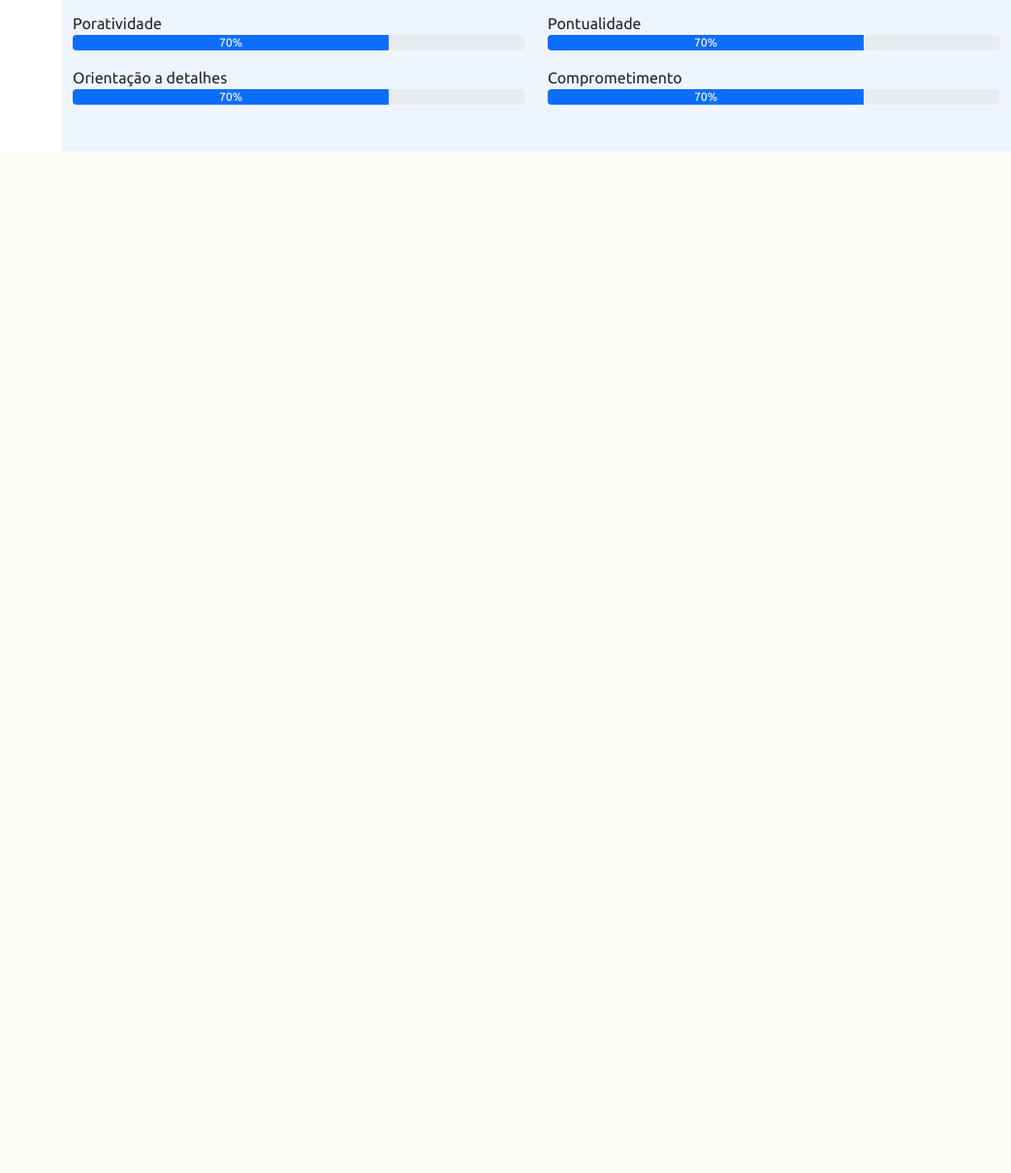
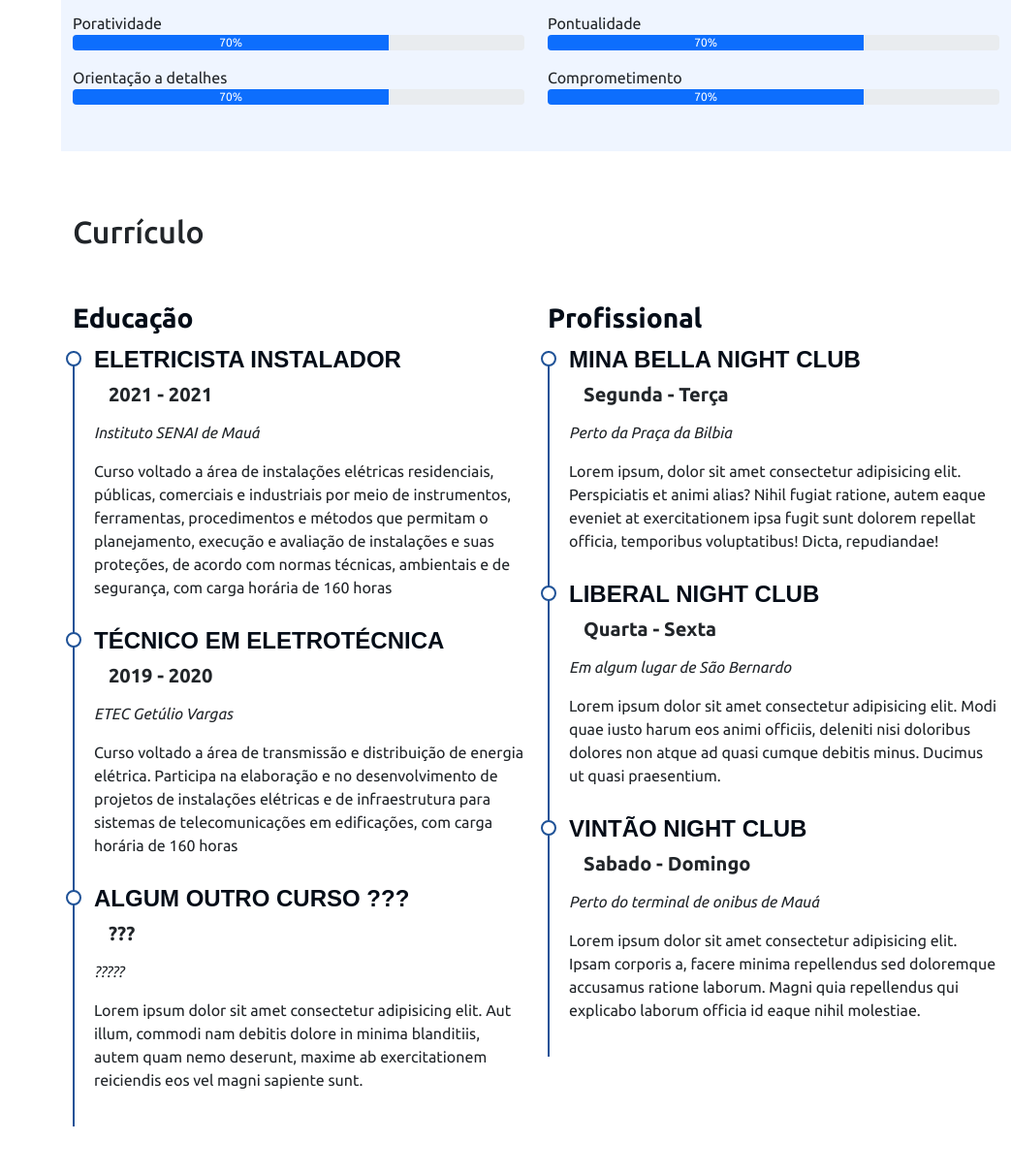
Before and after one commit to Doug-lima/Projeto-TD, a Flask app: page / in a window 1280 px wide. Shown: the part 2340-3550 px from the top of the page at 97% size, without its empty margins (237-1280 px from the left). Before the commit the page ends 2496 px from the top, so only its background shows below. Run offline with Flask 2, Linux system fonts and the light colour scheme; some libraries are stand-ins or nearby versions.

Commit message:
Pagina de Curriculo - feita

```diff
--- a/static/style.css
+++ b/static/style.css
@@ -150,7 +150,7 @@ section#inicio span#subtitle{
 .menu-nav-active #header{
     left: 0;
 }
-
+/*Responsivel*/
 @media(max-width: 1024px){
     #header{
        left: -300px;
@@ -187,3 +187,46 @@ section#inicio span#subtitle{
 .section-bg{
     background-color: #eff5ff;
 }
+/*Habilidades*/
+.cv .cv-title{
+    font-weight: 700;
+    margin-top: 20px;
+    margin-bottom: 20px;
+    color: #050d18;
+}
+
+.cv .cv-item{
+    padding:  0 0 20px 20px;
+    margin-top: -2px;
+    border-left: 2px solid #1f5297;
+    position: relative;
+}
+
+.cv .cv-item h4{
+    line-height: 18px;
+    font-weight: 600;
+    text-transform: uppercase;
+    font-family: "Poppins", sans-serif;
+    color: #050d18;
+    margin-bottom: 10px;
+}
+ /*  ANO*/
+.cv .cv-item h5{
+  /*  background: #e4edf9;*/
+    padding: 5px 15px;
+    display: inline-block;
+    font-weight: 600;
+    margin-bottom: 10px;
+}
+
+.cv .cv-item::before{
+    content: "";
+    position: absolute;
+    top: 0;
+    left: -9px;
+    width: 16px;
+    height: 16px;
+    border: 2px solid #1f5297;
+    background: #fff;
+    border-radius: 50%;
+}
--- a/templates/index.html
+++ b/templates/index.html
@@ -43,13 +43,13 @@
                     <a class="nav-link" href="#habilidades"><i class="bi bi-list-check"></i> Habilidades</a>
                 </li>
                 <li class="nav-item">
-                    <a class="nav-link" href="#"><i class="bi bi-file-earmark"></i> Currículo</a>
+                    <a class="nav-link" href="#curriculo"><i class="bi bi-file-earmark"></i> Currículo</a>
                 </li>
                 <li class="nav-item">
-                    <a class="nav-link" href="#"><i class="bi bi-collection"></i> Portifólio</a>
+                    <a class="nav-link" href="#portifolio"><i class="bi bi-collection"></i> Portifólio</a>
                 </li>
                 <li class="nav-item">
-                    <a class="nav-link" href="#"><i class="bi bi-envelope"></i> Contato</a>
+                    <a class="nav-link" href="#contato"><i class="bi bi-envelope"></i> Contato</a>
                 </li>
             </ul>
         </nav>
@@ -249,7 +249,7 @@
 
                 </div>
 
-                <hr >
+                <hr>
                 <!--Outras Habilidades-->
                 <div class="row">
                     <div class="col-md-6">
@@ -292,6 +292,76 @@
             </div>
         </section>
 
+        <section class="mt-5 cv" id="curriculo">
+
+            <div class="container pb-5">
+                <h2 class="pt-3 pb-4">Currículo</h2>
+
+                <div class="row">
+                    <div class="col-md-6">
+                        <h3 class="cv-title">Educação</h3>
+                        <div class='cv-item'>
+                            <h4>Eletricista Instalador </h4>
+                            <h5>2021 - 2021</h5>
+                            <p><em>Instituto SENAI de Mauá</em></p>
+                            <p>Curso voltado a área de instalações elétricas residenciais, públicas, comerciais e
+                                industriais por meio de instrumentos, ferramentas, procedimentos e métodos que permitam
+                                o planejamento, execução e avaliação de instalações e suas proteções, de acordo com
+                                normas técnicas, ambientais e de segurança, com carga horária de 160 horas </p>
+                        </div>
+
+                        <div class='cv-item'>
+                            <h4>Técnico em Eletrotécnica</h4>
+                            <h5>2019 - 2020</h5>
+                            <p><em>ETEC Getúlio Vargas</em></p>
+                            <p>Curso voltado a área de transmissão e distribuição de energia elétrica. Participa na
+                                elaboração e no desenvolvimento de projetos de instalações elétricas e de infraestrutura
+                                para sistemas de telecomunicações em edificações, com carga horária de 160 horas </p>
+                        </div>
+
+                        <div class='cv-item'>
+                            <h4> Algum outro curso ???</h4>
+                            <h5>???</h5>
+                            <p><em>?????</em></p>
+                            <p>Lorem ipsum dolor sit amet consectetur adipisicing elit. Aut illum, commodi nam debitis
+                                dolore in minima blanditiis, autem quam nemo deserunt, maxime ab exercitationem
+                                reiciendis eos vel magni sapiente sunt.</p>
+                        </div>
+                    </div>
+                    <div class="col-md-6">
+                        <h3 class="cv-title">Profissional</h3>
+                        <div class='cv-item'>
+                            <h4>Mina Bella Night Club</h4>
+                            <h5>Segunda - Terça</h5>
+                            <p><em> Perto da Praça da Bilbia</em></p>
+                            <p>Lorem ipsum, dolor sit amet consectetur adipisicing elit. Perspiciatis et animi alias?
+                                Nihil fugiat ratione, autem eaque eveniet at exercitationem ipsa fugit sunt dolorem
+                                repellat officia, temporibus voluptatibus! Dicta, repudiandae!</p>
+                        </div>
+
+                        <div class='cv-item'>
+                            <h4>Liberal Night Club</h4>
+                            <h5>Quarta - Sexta</h5>
+                            <p><em>Em algum lugar de São Bernardo</em></p>
+                            <p>Lorem ipsum dolor sit amet consectetur adipisicing elit. Modi quae iusto harum eos animi
+                                officiis, deleniti nisi doloribus dolores non atque ad quasi cumque debitis minus.
+                                Ducimus ut quasi praesentium.</p>
+                        </div>
+
+                        <div class='cv-item'>
+                            <h4>Vintão Night Club</h4>
+                            <h5>Sabado - Domingo</h5>
+                            <p><em>Perto do terminal de onibus de Mauá</em></p>
+                            <p>Lorem ipsum dolor sit amet consectetur adipisicing elit. Ipsam corporis a, facere minima
+                                repellendus sed doloremque accusamus ratione laborum. Magni quia repellendus qui
+                                explicabo laborum officia id eaque nihil molestiae.</p>
+                        </div>
+                    </div>
+                </div>
+            </div>
+
+        </section>
+
     </main>
 
     <script src="../static/bootstrap/js/bootstrap.bundle.min.js"></script>
```
